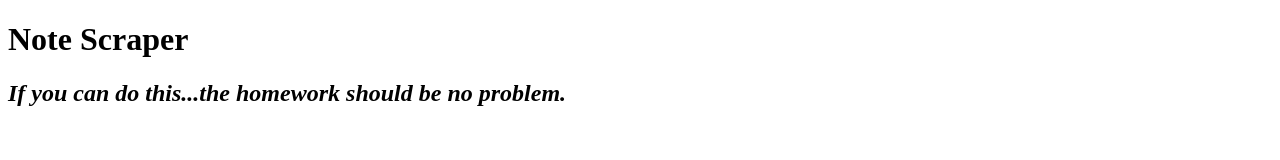
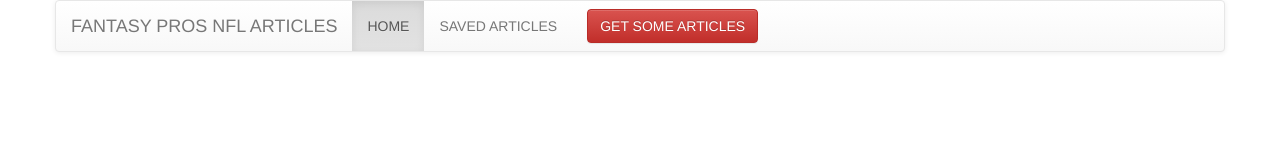
Before and after one commit to isai-solis/webscraper, a website: page public/index.html in a window 1280 px wide. Drawn offline with nearby package versions, Linux system fonts and the light colour scheme.

Commit message:
Added styling to html.

```diff
--- a/public/index.html
+++ b/public/index.html
@@ -2,16 +2,45 @@
 <html lang="en-us">
   <head>
     <meta charset="UTF-8">
-    <title>Scraping With Mongoose</title>
+    <title>FANTASY PROS NFL SCRAPER</title>
+    <link rel="stylesheet" src="assets/css/style.css">
+    <link rel="stylesheet" href="https://maxcdn.bootstrapcdn.com/bootstrap/3.3.7/css/bootstrap.min.css" integrity="sha384-BVYiiSIFeK1dGmJRAkycuHAHRg32OmUcww7on3RYdg4Va+PmSTsz/K68vbdEjh4u" crossorigin="anonymous">
+    <link rel="stylesheet" href="https://maxcdn.bootstrapcdn.com/bootstrap/3.3.7/css/bootstrap-theme.min.css" integrity="sha384-rHyoN1iRsVXV4nD0JutlnGaslCJuC7uwjduW9SVrLvRYooPp2bWYgmgJQIXwl/Sp" crossorigin="anonymous">
+    <script src="https://maxcdn.bootstrapcdn.com/bootstrap/3.3.7/js/bootstrap.min.js" integrity="sha384-Tc5IQib027qvyjSMfHjOMaLkfuWVxZxUPnCJA7l2mCWNIpG9mGCD8wGNIcPD7Txa" crossorigin="anonymous"></script>
   </head>
   <body>
-    <div id="wrapper">
-      <h1>Note Scraper</h1>
-      <h2><i>If you can do this...the homework should be no problem.</i></h2>
+    <div class="container">
+      <div class="row">
+        <div class="col-xs-12"></div>
+          <nav class="navbar navbar-default">
+            <div class="container-fluid">
+              <!-- Brand and toggle get grouped for better mobile display -->
+              <div class="navbar-header">
+                <button type="button" class="navbar-toggle collapsed" data-toggle="collapse" data-target="#bs-example-navbar-collapse-1" aria-expanded="false">
+                  <span class="sr-only">Toggle navigation</span>
+                  <span class="icon-bar"></span>
+                  <span class="icon-bar"></span>
+                  <span class="icon-bar"></span>
+                </button>
+                <a class="navbar-brand" href="#">FANTASY PROS NFL ARTICLES</a>
+              </div>
+              <div class="collapse navbar-collapse" id="bs-example-navbar-collapse-1">
+                <ul class="nav navbar-nav">
+                  <li class="active"><a href="#">HOME <span class="sr-only">(current)</span></a></li>
+                  <li><a href="#">SAVED ARTICLES</a></li>
+                </ul>
+                <form class="navbar-form navbar-left">
+                  <button type="submit" class="btn btn-danger">GET SOME ARTICLES</button>
+                </form>
+                </div>
+              </div>
+            </div>
+          </nav>
+        </div>
       <div id="articles"></div>
       <div id="notes"></div>
     </div>
-    <script src="https://cdnjs.cloudflare.com/ajax/libs/jquery/3.2.1/jquery.min.js"></script>
+    <!-- <script src="https://cdnjs.cloudflare.com/ajax/libs/jquery/3.2.1/jquery.min.js"></script> -->
     <script src="app.js"></script>
   </body>
 </html>
```
Also changed, not shown: public/assets/css/style.css (added, +7 -0 lines), server.js (+37 -0 lines).
